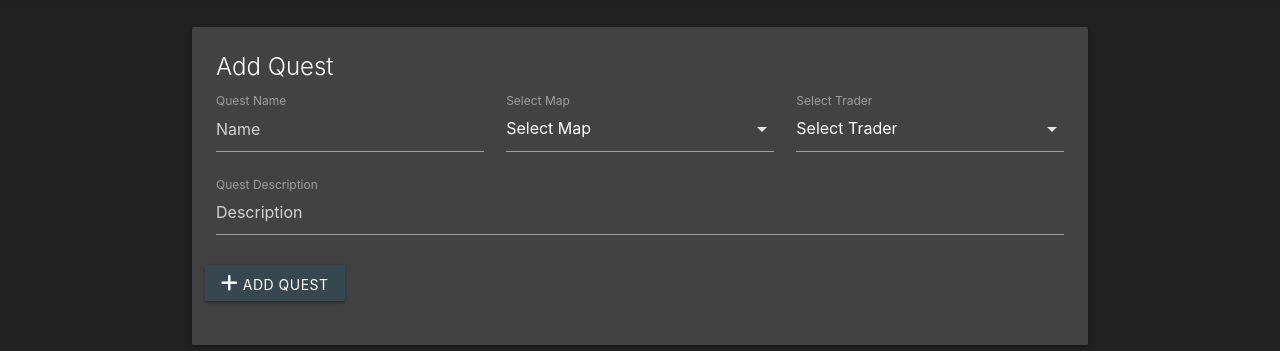
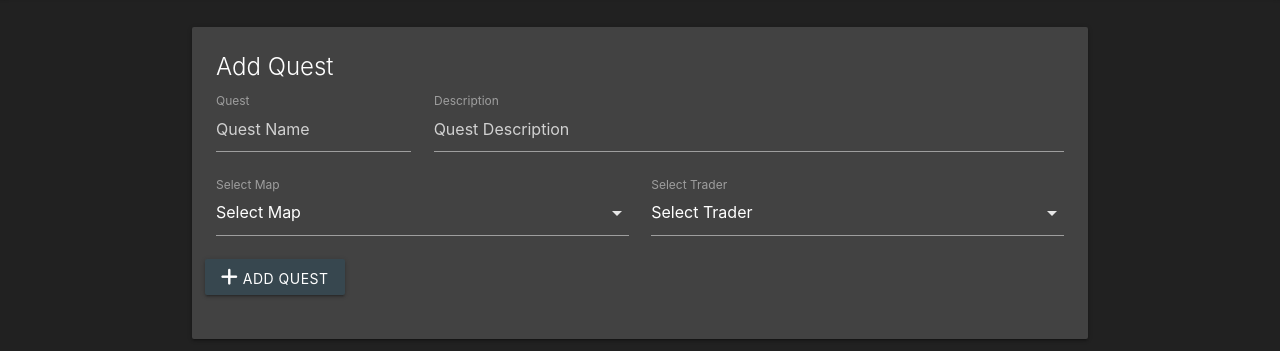
Before and after one commit to Heywod/tarkov-quest-tracker, a plain HTML site: page index.html in a window 1280 px wide. Shown: the part 67-418 px from the top of the page. Drawn offline with Linux system fonts and the light colour scheme.

Commit message:
Changed text layout and removed line at bottom

```diff
--- a/index.html
+++ b/index.html
@@ -35,11 +35,15 @@
           <span class="card-title">Add Quest</span>
           <form class="col">
             <div class="row">
-              <div class="input-field col s4">
-                <input type="text" id="quest-name" class="white-text" placeholder="Name" />
-                <label for="quest-name">Quest Name</label>
+              <div class="input-field col s3">
+                <input type="text" id="quest-name" class="white-text" placeholder="Quest Name" />
+                <label for="quest-name">Quest</label>
               </div>
-              <div class="input-field col s4">
+              <div class="input-field col s9">
+                <input type="text" id="quest-description" class="white-text" placeholder="Quest Description" />
+                <label for="quest-description">Description</label>
+              </div>
+              <div class="input-field col s6">
                 <select id="map">
                   <option value="" disabled selected>Select Map</option>
                   <option value="Customs">Customs</option>
@@ -53,7 +57,7 @@
                 </select>
                 <label>Select Map</label>
               </div>
-              <div class="input-field col s4">
+              <div class="input-field col s6">
                 <select id="trader">
                   <option value="" disabled selected>Select Trader</option>
                   <option value="Jeager">Jeager</option>
@@ -65,10 +69,6 @@
                   <option value="Therapist">Therapist</option>
                 </select>
                 <label>Select Trader</label>
-              </div>
-              <div class="input-field col s12">
-                <textarea id="quest-description" class="materialize-textarea white-text" placeholder="Description"></textarea>
-                <label for="quest-description">Quest Description</label>
               </div>
               <button class="add-btn btn blue-grey darken-3"><i class="fa fa-plus"></i> Add Quest</button>
               <button class="update-btn btn orange"><i class="fa fa-pencil-square-o"></i> Update Quest</button>
--- a/js/app.js
+++ b/js/app.js
@@ -392,14 +392,37 @@ const UICtrl = (function () {
       });
     },
     hideList: function () {
+      if (document.querySelector(UISelectors.customs).hasChildNodes() === false) {
         document.querySelector(UISelectors.customs).style.display = 'none';
+      }
+
+      if (document.querySelector(UISelectors.factory).hasChildNodes() === false) {
         document.querySelector(UISelectors.factory).style.display = 'none';
+      }
+
+      if (document.querySelector(UISelectors.interchange).hasChildNodes() === false) {
         document.querySelector(UISelectors.interchange).style.display = 'none';
+      }
+
+      if (document.querySelector(UISelectors.labs).hasChildNodes() === false) {
         document.querySelector(UISelectors.labs).style.display = 'none';
+      }
+
+      if (document.querySelector(UISelectors.lighthouse).hasChildNodes() === false) {
         document.querySelector(UISelectors.lighthouse).style.display = 'none';
+      }
+
+      if (document.querySelector(UISelectors.reserve).hasChildNodes() === false) {
         document.querySelector(UISelectors.reserve).style.display = 'none';
+      }
+
+      if (document.querySelector(UISelectors.shoreline).hasChildNodes() === false) {
         document.querySelector(UISelectors.shoreline).style.display = 'none';
+      }
+
+      if (document.querySelector(UISelectors.woods).hasChildNodes() === false) {
         document.querySelector(UISelectors.woods).style.display = 'none';
+      }
     },
     clearEditState: function () {
       UICtrl.clearInput();
@@ -430,13 +453,13 @@ const AppCtrl = (function (QuestCtrl, UICtrl, StorageCtrl) {
     //Add quest event
     document.querySelector(UISelectors.addBtn).addEventListener('click', questAddSubmit);
 
-    //Disable submit on enter
-    // document.addEventListener('keypress', function (e) {
-    //   if (e.keyCode === 13 || e.which === 13) {
-    //     e.preventDefault();
-    //     return false;
-    //   }
-    // });
+    // Disable submit on enter
+    document.addEventListener('keypress', function (e) {
+      if (e.keyCode === 13 || e.which === 13) {
+        e.preventDefault();
+        return false;
+      }
+    });
 
     //Edit icon click event
     document.querySelector(UISelectors.customs).addEventListener('click', questEditClick);
@@ -538,6 +561,9 @@ const AppCtrl = (function (QuestCtrl, UICtrl, StorageCtrl) {
     //Clear state
     UICtrl.clearEditState();
 
+    //Hide empty lists
+    UICtrl.hideList();
+
     e.preventDefault();
   };
 
@@ -549,8 +575,11 @@ const AppCtrl = (function (QuestCtrl, UICtrl, StorageCtrl) {
     //Remove from UI
     UICtrl.removeQuests();
 
-    //Remove from loca storage
-    StorageCtrl.clearQuestsFromStorage;
+    //Remove from local storage
+    StorageCtrl.clearQuestsFromStorage();
+
+    //Hide UL
+    UICtrl.hideList();
   };
 
   //Public Methods
@@ -568,6 +597,9 @@ const AppCtrl = (function (QuestCtrl, UICtrl, StorageCtrl) {
       //Populate list with quests
       UICtrl.populateQuestList(quests);
 
+      //Hide emtpy lists
+      UICtrl.hideList();
+
       //Load event listeners
       loadEventListeners();
     },
```
Lines whose indentation alone changed are shown as unchanged.
